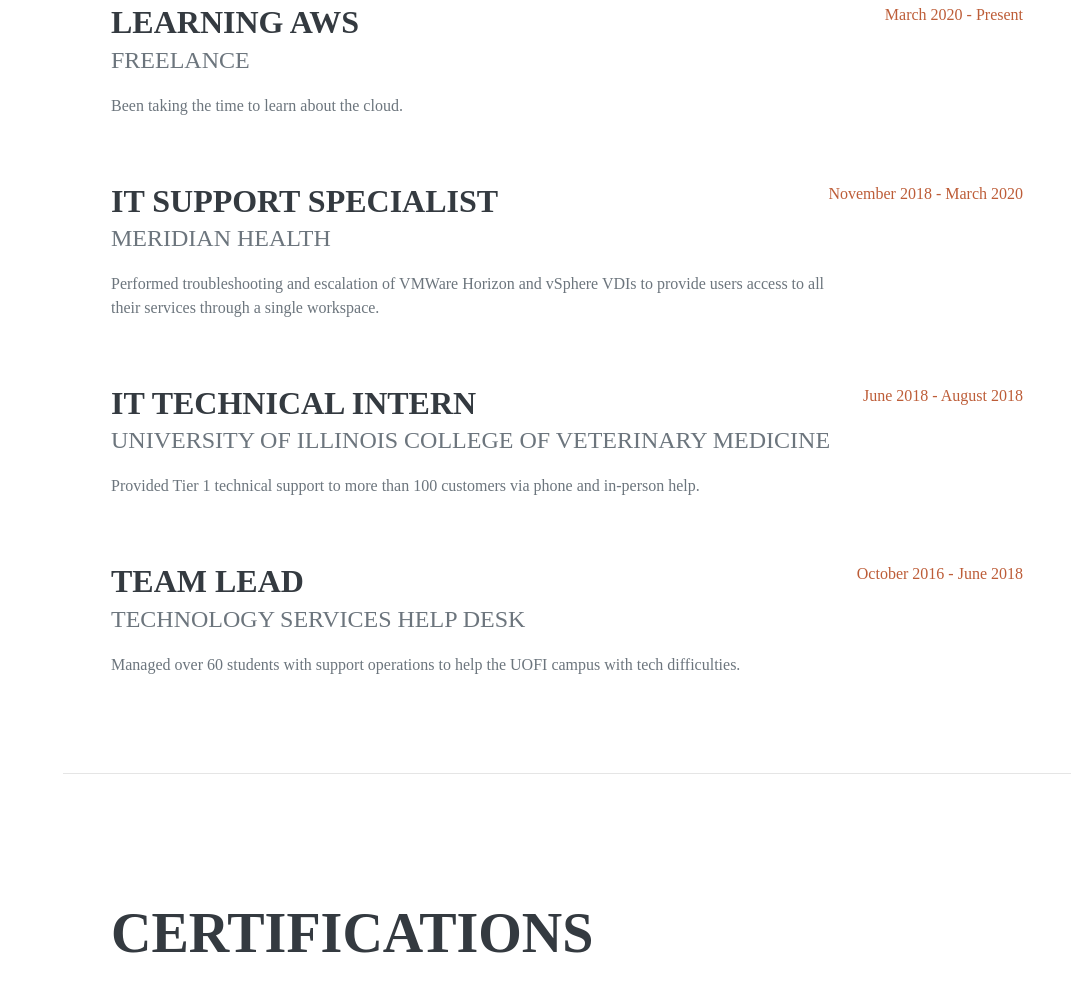
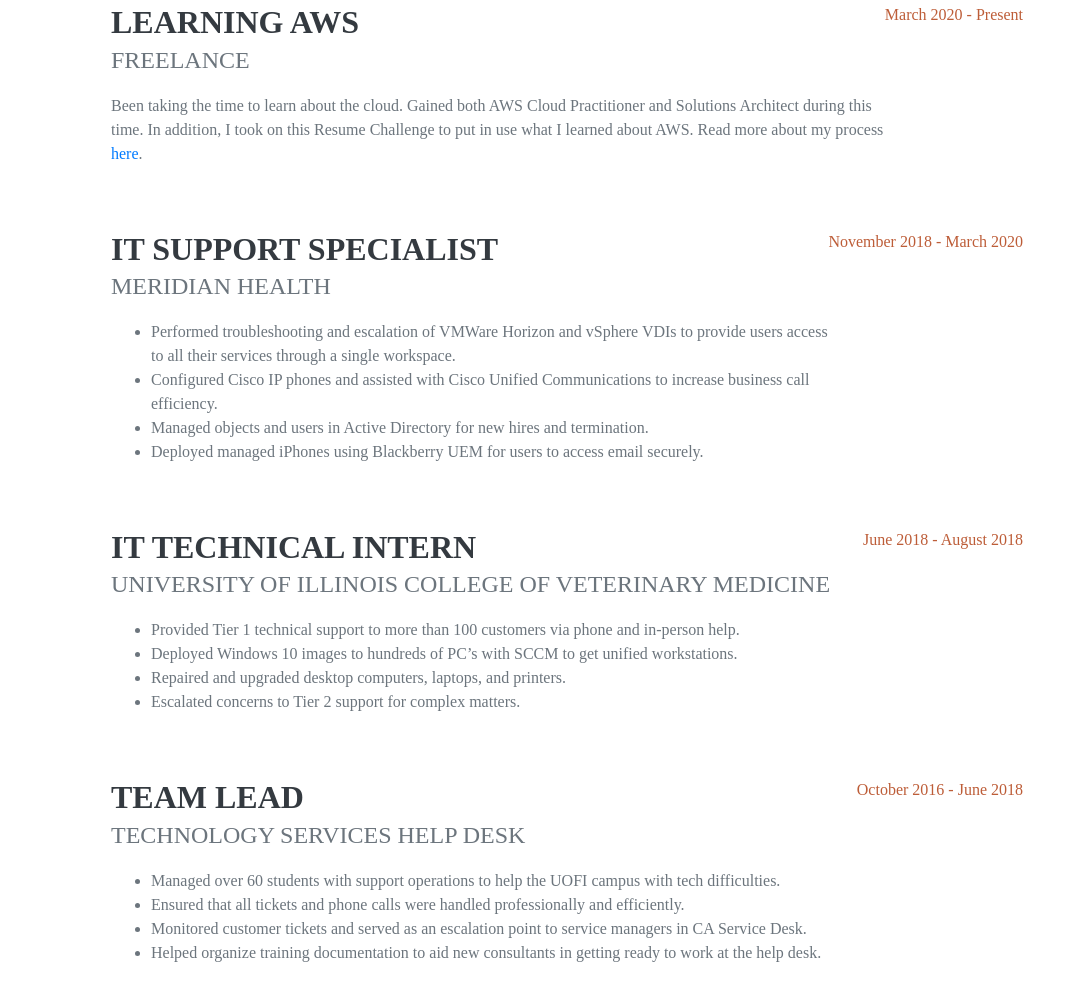
Before and after one commit to hatchcanon/CloudChallengeFrontend, a plain HTML site: page build/index.html in a window 1280 px wide. Shown: the part 1794-2780 px from the top of the page, without its empty margins (209-1280 px from the left). Drawn offline with nearby package versions, Linux system fonts and the light colour scheme; no server answers; a web font is replaced by a local one.

Commit message:
big brain plays adding and committing <3 -Henry

```diff
--- a/build/index.html
+++ b/build/index.html
@@ -77,7 +77,7 @@
 						<div class="subheading mb-3">
 							Freelance
 						</div>
-						<p>Been taking the time to learn about the cloud.</p>
+						<p>Been taking the time to learn about the cloud. Gained both AWS Cloud Practitioner and Solutions Architect during this time. In addition, I took on this Resume Challenge to put in use what I learned about AWS. Read more about my process <a href="#">here</a>.</p>
 					</div>
 					<div class="flex-shrink-0">
 						<span class="text-primary">March 2020 - Present</span>
@@ -89,7 +89,13 @@
 						<div class="subheading mb-3">
 							Meridian Health
 						</div>
-						<p>Performed troubleshooting and escalation of VMWare Horizon and vSphere VDIs to provide users access to all their services through a single workspace.</p>
+						<p><ul>
+						<li>Performed troubleshooting and escalation of VMWare Horizon and vSphere VDIs to provide users access to all their services through a single workspace.</li>
+						<li>Configured Cisco IP phones and assisted with Cisco Unified Communications to increase business call efficiency.</li>
+						<li>Managed objects and users in Active Directory for new hires and termination.</li>
+						<li>Deployed managed iPhones using Blackberry UEM for users to access email securely.</li>
+						</ul>
+						</p>
 					</div>
 					<div class="flex-shrink-0">
 						<span class="text-primary">November 2018 - March 2020</span>
@@ -101,7 +107,12 @@
 						<div class="subheading mb-3">
 							University of Illinois College of Veterinary Medicine
 						</div>
-						<p>Provided Tier 1 technical support to more than 100 customers via phone and in-person help.</p>
+						<p><ul>
+						<li>Provided Tier 1 technical support to more than 100 customers via phone and in-person help.</li>
+						<li>Deployed Windows 10 images to hundreds of PC’s with SCCM to get unified workstations.</li>
+						<li>Repaired and upgraded desktop computers, laptops, and printers.</li>
+						<li>Escalated concerns to Tier 2 support for complex matters.</li>
+						</ul></p>
 					</div>
 					<div class="flex-shrink-0">
 						<span class="text-primary">June 2018 - August 2018</span>
@@ -113,7 +124,12 @@
 						<div class="subheading mb-3">
 							Technology Services Help Desk
 						</div>
-						<p>Managed over 60 students with support operations to help the UOFI campus with tech difficulties.</p>
+						<p><ul>
+						<li>Managed over 60 students with support operations to help the UOFI campus with tech difficulties.</li>
+						<li>Ensured that all tickets and phone calls were handled professionally and efficiently.</li>
+						<li>Monitored customer tickets and served as an escalation point to service managers in CA Service Desk.</li>
+						<li>Helped organize training documentation to aid new consultants in getting ready to work at the help desk.</li>
+						</ul></p>
 					</div>
 					<div class="flex-shrink-0">
 						<span class="text-primary">October 2016 - June 2018</span>
```
